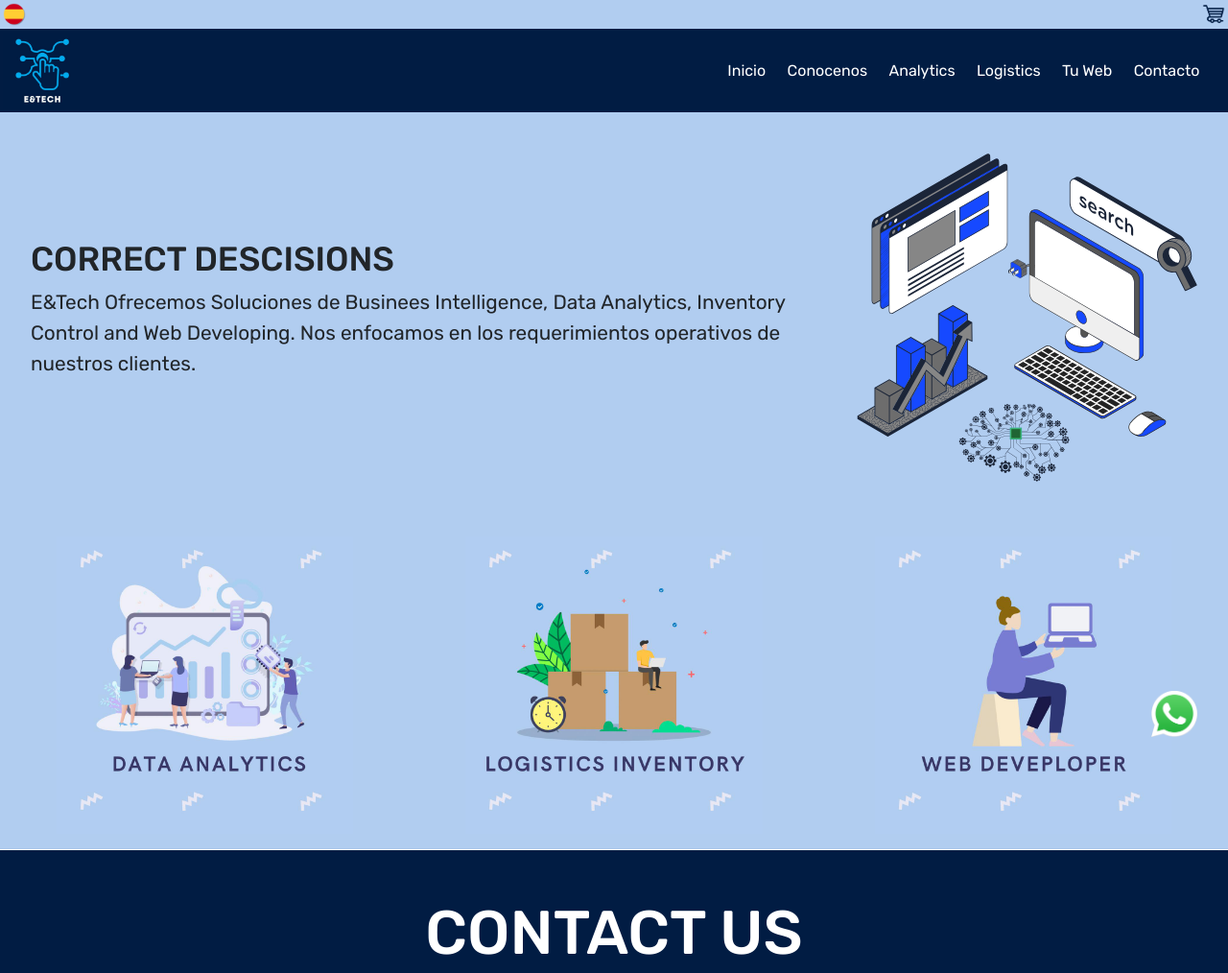
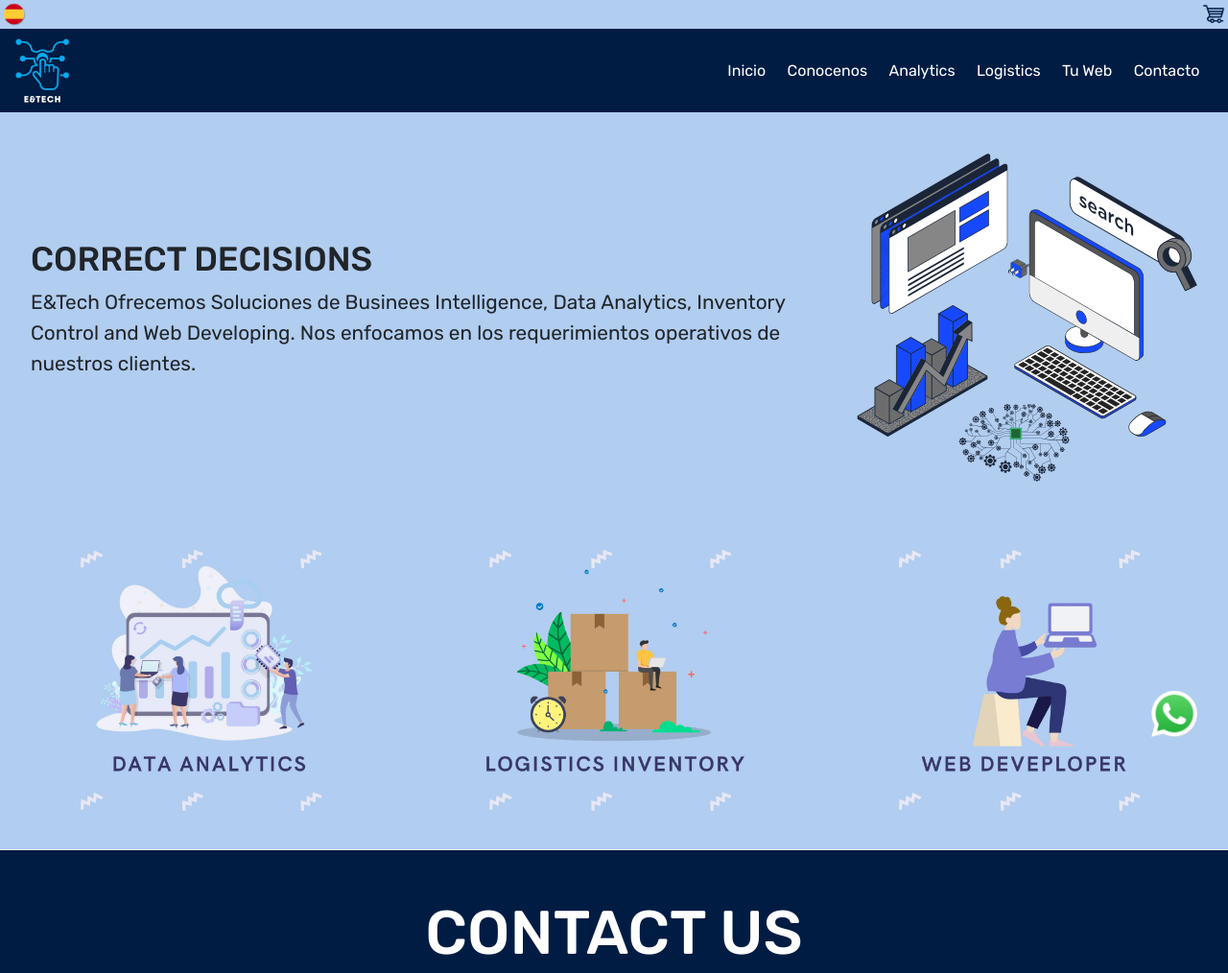
Before and after one commit to marcoskippes/coderhouse01, a website: page index.html in a window 1280 px wide. Shown: the top 1014 px of the page at 96% size. Drawn offline with nearby package versions, Linux system fonts and the light colour scheme.

Commit message:
sass ii update

```diff
--- a/index.html
+++ b/index.html
@@ -70,7 +70,7 @@
 
     <main class="main">
         <div class="mainText">
-                <h1>CORRECT DESCISIONS</h1>
+                <h1>CORRECT DECISIONS</h1>
                 <p>E&Tech Ofrecemos Soluciones de Businees Intelligence, Data Analytics, Inventory Control and Web Developing. Nos enfocamos en los requerimientos operativos de nuestros clientes.
                 </p>
         </div>
```
